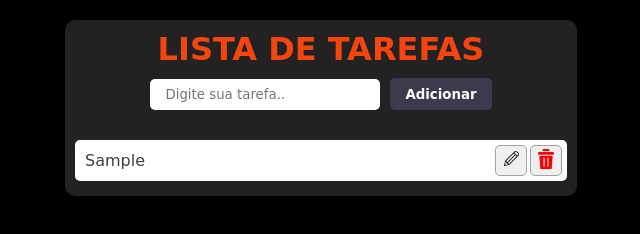
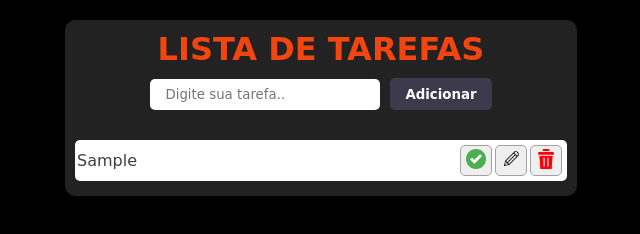
Before and after one commit to Luisokl/Lista-de-tarefas, a plain HTML site: page index.html in a window 1280 px wide. Both pictures are taken after typing "Sample" into the empty fields and a click on the button "Adicionar". Shown: the whole page, without its empty margins (319-959 px from the left). Drawn offline with Linux system fonts and the light colour scheme; a web font is replaced by a local one.

Commit message:
melhorias nas funções do sistema

```diff
--- a/script.js
+++ b/script.js
@@ -23,33 +23,44 @@ function renderizarTela() {
     listElement.innerHTML ='';
 
     tarefas.map((task, index) => {
-        let divElement = document.createElement('div');
-        divElement.textContent = task;
+        let spanElementTask = document.createElement('span');
+        spanElementTask.textContent = task;
+
         let liElement = document.createElement('li');
-        liElement.appendChild(divElement);
+        liElement.appendChild(spanElementTask);
 
         let divbuttons = document.createElement('div');
-        let buttonRemover = document.createElement('button');
-        let buttonEditar = document.createElement('button');
+
+        let buttonRemoverTask = document.createElement('button');
         let imageLixeira = document.createElement('img');
+        imageLixeira.src = '/img/excluir.png';
+        buttonRemoverTask.appendChild(imageLixeira);
+
+        let buttonEditarTask = document.createElement('button');
         let imagePencil = document.createElement('img');
-        imagePencil.src = '/img/lapis.png'
-        imageLixeira.src = '/img/excluir.png';
-        buttonRemover.appendChild(imageLixeira);
-        buttonEditar.appendChild(imagePencil);
-        divbuttons.appendChild(buttonEditar);
-        divbuttons.appendChild(buttonRemover);
+        imagePencil.src = '/img/lapis.png';
+        buttonEditarTask.appendChild(imagePencil);
+
+        let buttonCompleteTask = document.createElement('button');
+        let imageCompleteTask = document.createElement('img');
+        imageCompleteTask.src = 'img/check.png';
+        buttonCompleteTask.appendChild(imageCompleteTask);
+
+        divbuttons.appendChild(buttonCompleteTask);
+        divbuttons.appendChild(buttonEditarTask);
+        divbuttons.appendChild(buttonRemoverTask);
+
         liElement.appendChild(divbuttons);
         liElement.style.listStyleType = 'none'
 
         listElement.appendChild(liElement);
 
-        buttonEditar.addEventListener('click', () => {
+        buttonEditarTask.addEventListener('click', () => {
 
 
         })
 
-        buttonRemover.addEventListener('click', () => {
+        buttonRemoverTask.addEventListener('click', () => {
             const index = tarefas.indexOf(task);
             deletarTarefa(index);
         });
--- a/style.css
+++ b/style.css
@@ -99,7 +99,7 @@ body {
     display: flex;
     align-items: center;
     justify-content: space-between;
-    padding: 5px 5px 5px 10px;
+    padding: 5px 5px 5px 2px;
     margin: 5px 0;
     border-radius: 5px;
     color: #413e3e;
@@ -108,6 +108,7 @@ body {
 #body ul li div {
     display: inline-block;
 }
+
 #body ul li div input {
     border: none;
     outline: none;
```
